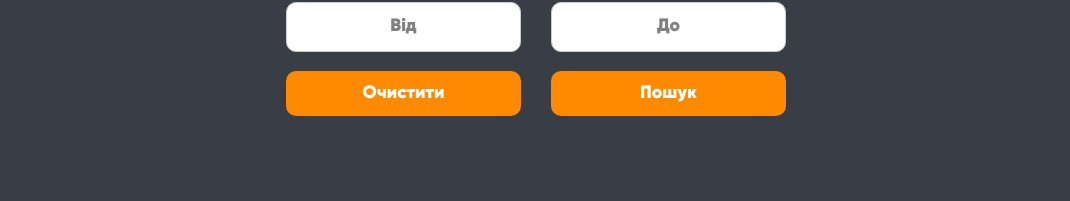
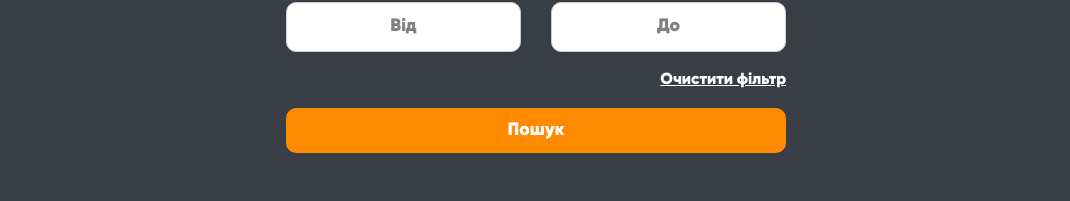
Before and after one commit to GalleyCNTU/metra-client-app, a Next.js app: page /cars in a window 1280 px wide. Shown: the part 1676-1877 px from the top of the page, without its empty margins (104-1174 px from the left). Built offline with nearby package versions, Linux system fonts and the light colour scheme; no server answers; the database is empty.

Commit message:
search form redesigned, search back arrow added

```diff
--- a/components/CarsPage/components/Search/Search.jsx
+++ b/components/CarsPage/components/Search/Search.jsx
@@ -1,9 +1,19 @@
+import Image from 'next/image';
+import Link from 'next/link';
+
 import { SearchForm } from './SearchForm';
+
+import backArrow from 'public/img/searchBackArrow.svg';
 import classes from './Search.module.scss';
 
 export const Search = ({ setAdvList, avalaibleMakes, advList }) => {
   return (
     <div className={classes.title}>
+      <div className={classes.title_backArrow}>
+        <Link href="/main">
+          <Image src={backArrow} width={83} height={83} />
+        </Link>
+      </div>
       <div className={classes.title_formBlock}>
         <SearchForm
           setAdvList={setAdvList}
--- a/components/CarsPage/components/Search/Search.module.scss
+++ b/components/CarsPage/components/Search/Search.module.scss
@@ -3,9 +3,17 @@
   height: 700px;
   background: url('../../../../public/img/searchBackground.png') no-repeat;
   background-size: 70%;
-  background-position: center left 80px;
+  background-position: center left;
   display: flex;
   justify-content: flex-end;
+  position: relative;
+
+  &_backArrow {
+    position: absolute;
+    top: 3%;
+    left: 3%;
+    cursor: pointer;
+  }
 
   &_formBlock {
     width: 50%;
@@ -29,7 +37,7 @@
   }
 
   &_select {
-    width: 75%;
+    width: 100%;
     text-align: center;
     font-weight: 800;
     color: #1e1e1e;
@@ -39,13 +47,15 @@
     line-height: 20.75px;
 
     &_text {
+      width: 85px;
       font-family: 'Gilroy';
       font-style: normal;
       font-weight: 800;
       font-size: 0, 31rem;
       color: white;
       text-align: left;
-      width: 25%;
+
+      margin-right: 22px;
     }
   }
 
@@ -83,8 +93,7 @@
   }
 
   &_select_fromto {
-    width: 45.7%;
-
+    width: 45.6%;
     text-align: center;
     font-weight: 800;
     color: #1e1e1e;
@@ -98,12 +107,23 @@
     width: 100%;
     height: 100%;
     display: flex;
+    flex-direction: column;
     align-items: flex-end;
-    justify-content: space-between;
+    justify-content: flex-end;
     margin-top: 10px;
 
+    &_reset {
+      color: white;
+      font-family: 'Gilroy';
+      font-style: normal;
+      font-weight: 800;
+      text-decoration: underline;
+      cursor: pointer;
+      margin-bottom: 19px;
+    }
+
     &_button {
-      width: 34%;
+      width: 78.7%;
       height: 45px;
       font-family: 'Gilroy';
       font-style: normal;
@@ -120,10 +140,6 @@
   }
 }
 
-.empty {
-  width: 19%;
-}
-
 .fromto {
   width: 100%;
   height: 50px;
@@ -136,7 +152,7 @@
     display: flex;
     justify-content: space-between;
     align-items: center;
-    width: 75%;
+    width: 100%;
     height: 50px;
   }
 
@@ -147,7 +163,8 @@
     font-size: 0, 31rem;
     color: white;
     text-align: left;
-    width: 25%;
+    width: 85px;
+    margin-right: 22px;
   }
 }
 
@@ -163,6 +180,10 @@
     flex-direction: column;
     align-items: center;
 
+    &_backArrow {
+      display: none;
+    }
+
     &_formBlock {
       margin-top: 86%;
       width: 100%;
@@ -175,7 +196,7 @@
 
   .form {
     &_body {
-      height: 575px;
+      height: 100%;
       border-radius: 0px;
       width: 100%;
     }
@@ -193,6 +214,25 @@
 
       &_text {
         display: none;
+      }
+    }
+
+    &_input {
+      width: 47%;
+    }
+
+    &_select_fromto {
+      width: 47%;
+      max-width: 500px;
+    }
+
+    &_under_section {
+      display: flex;
+      justify-content: space-between;
+      max-width: 500px;
+
+      &_button {
+        width: 100%;
       }
     }
   }
@@ -217,31 +257,11 @@
       justify-content: flex-start;
       align-items: flex-start;
       margin-bottom: 13px;
+      margin-right: 0;
     }
   }
 
   .empty {
     display: none;
   }
-
-  .form {
-    &_input {
-      width: 47%;
-    }
-
-    &_select_fromto {
-      width: 47%;
-      max-width: 500px;
-    }
-
-    &_under_section {
-      display: flex;
-      justify-content: space-between;
-      max-width: 500px;
-
-      &_button {
-        width: 47%;
-      }
-    }
-  }
 }
--- a/components/CarsPage/components/Search/SearchForm.jsx
+++ b/components/CarsPage/components/Search/SearchForm.jsx
@@ -10,7 +10,6 @@ const colorStyles = {
     ...styles,
     backgroundColor: 'white',
     height: 50,
-
   }),
 };
 
@@ -333,13 +332,18 @@ export const SearchForm = ({ setAdvList }) => {
         </div>
       </div>
       <div className={classes.form_under_section}>
-        <div className={classes.empty}></div>
-        <button
+        {/* <button
           className={classes.form_under_section_button}
           onClick={resetHandler}
         >
           Очистити
-        </button>
+        </button> */}
+        <span
+          className={classes.form_under_section_reset}
+          onClick={resetHandler}
+        >
+          Очистити фільтр
+        </span>
         <button
           className={classes.form_under_section_button}
           onClick={searchHandler}
```
Also changed, not shown: public/img/searchBackArrow.svg (added).
